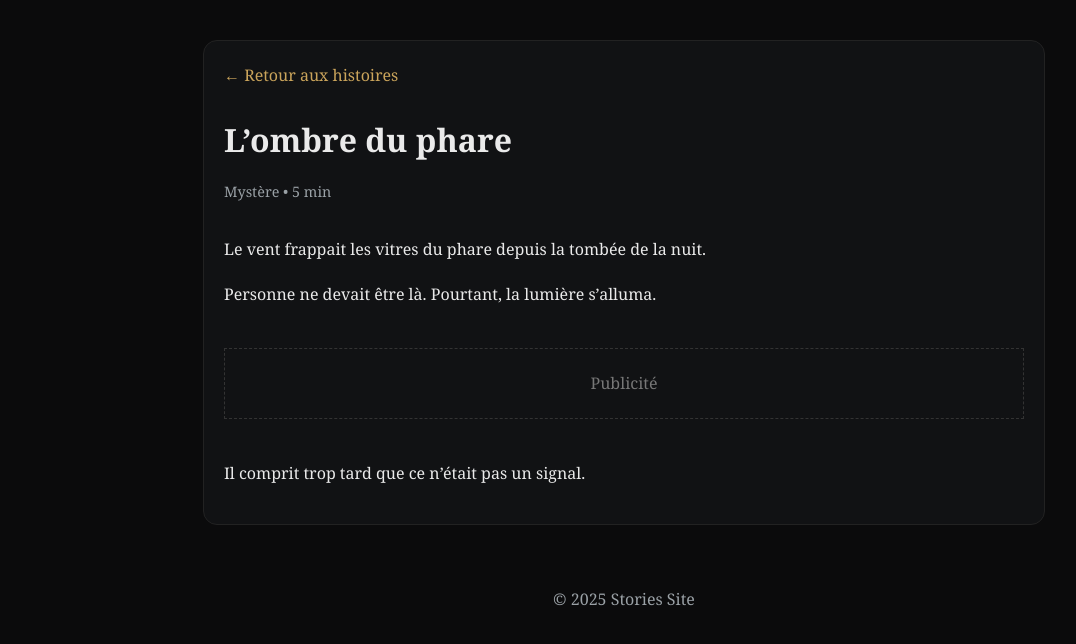
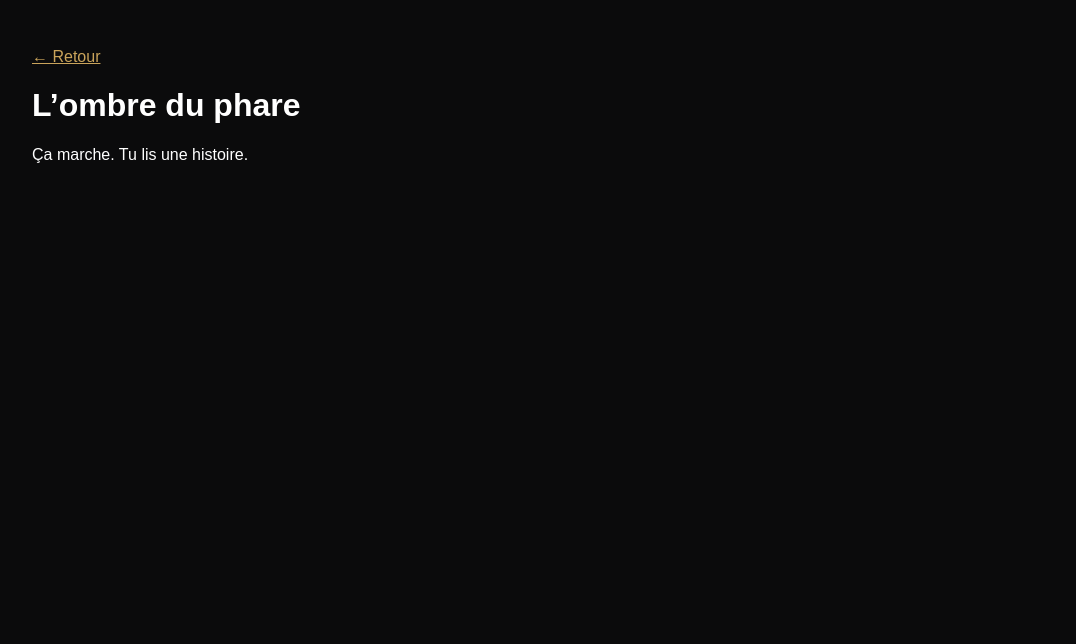
Before and after one commit to scorpion1672/stories-site, a plain HTML site: page histoire-1.html in a window 1280 px wide. Shown: the whole page, without its empty margins (16-1092 px from the left). Drawn offline with Linux system fonts and the light colour scheme.

Commit message:
Update histoire-1.html

```diff
--- a/histoire-1.html
+++ b/histoire-1.html
@@ -2,76 +2,16 @@
 <html lang="fr">
 <head>
 <meta charset="UTF-8">
-<meta name="viewport" content="width=device-width, initial-scale=1.0">
-<title>L’ombre du phare — Stories Site</title>
-
-<style>
-body{
-  margin:0;
-  font-family:Georgia, serif;
-  background:#0b0b0c;
-  color:#eaeaea;
-  line-height:1.8;
-}
-
-main{
-  max-width:800px;
-  margin:40px auto;
-  padding:20px;
-  background:#111214;
-  border-radius:14px;
-  border:1px solid #222;
-}
-
-a{color:#caa45b;text-decoration:none}
-
-h1{margin-bottom:10px}
-.meta{color:#9aa1a6;font-size:0.9rem;margin-bottom:30px}
-
-.pub{
-  margin:40px 0;
-  padding:20px;
-  border:1px dashed #333;
-  text-align:center;
-  color:#777;
-}
-
-footer{
-  text-align:center;
-  margin:60px 0 100px;
-  color:#9aa1a6;
-}
-</style>
+<title>Histoire</title>
 </head>
 
-<body>
+<body style="background:#0b0b0c;color:white;font-family:Arial;padding:40px">
 
-<main>
-
-<a href="stories.html">← Retour aux histoires</a>
+<a href="stories.html" style="color:#caa45b">← Retour</a>
 
 <h1>L’ombre du phare</h1>
-<div class="meta">Mystère • 5 min</div>
 
-<p>
-Le vent frappait les vitres du phare depuis la tombée de la nuit.
-</p>
-
-<p>
-Personne ne devait être là. Pourtant, la lumière s’alluma.
-</p>
-
-<div class="pub">Publicité</div>
-
-<p>
-Il comprit trop tard que ce n’était pas un signal.
-</p>
-
-</main>
-
-<footer>
-  © 2025 Stories Site
-</footer>
+<p>Ça marche. Tu lis une histoire.</p>
 
 </body>
 </html>
```
